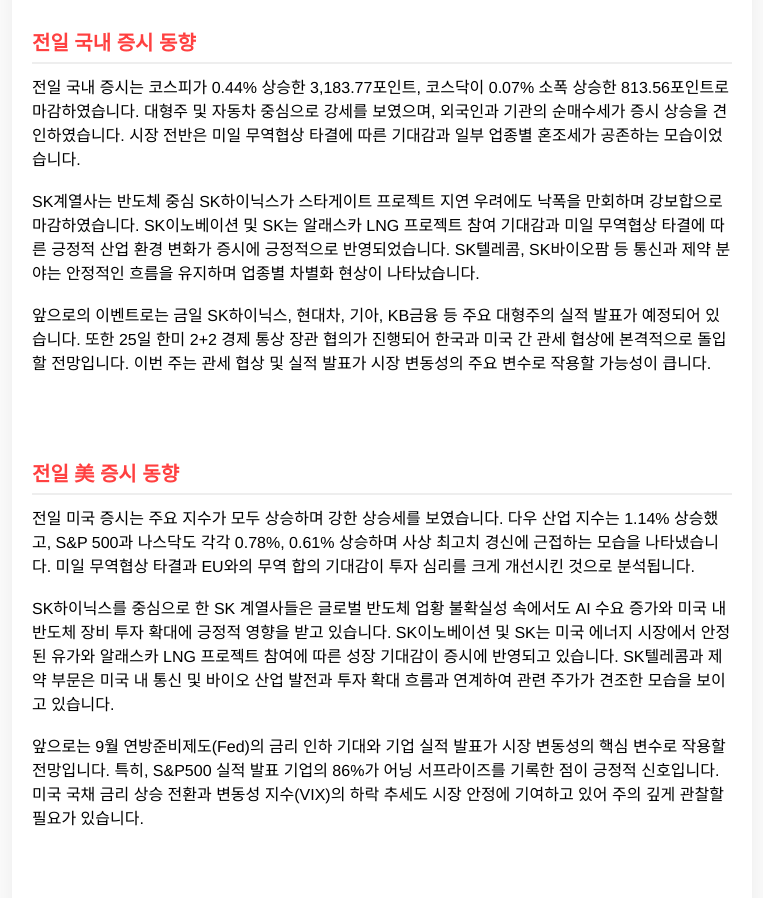
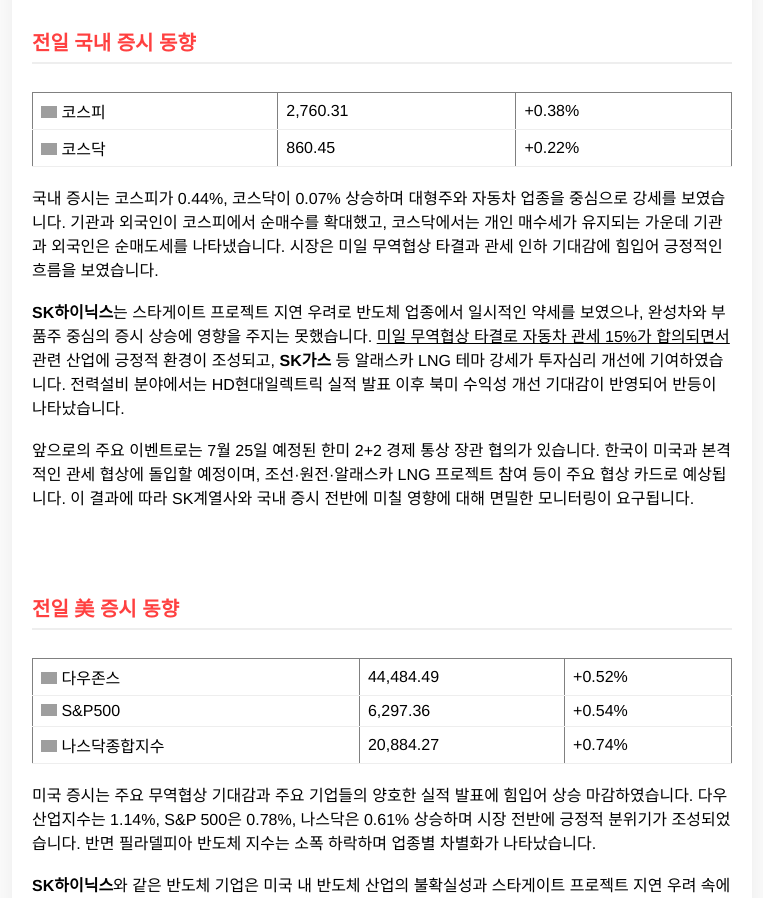
Before and after one commit to AJ-114/sksquare, a plain HTML site: page index.html in a window 1280 px wide. Shown: the part 160-1058 px from the top of the page, without its empty margins (258-1021 px from the left). Drawn offline with nearby package versions, Linux system fonts and the light colour scheme; grey boxes are pictures that could not be loaded.

Commit message:
Add files via upload

```diff
--- a/index.html
+++ b/index.html
@@ -157,11 +157,29 @@
     <!-- 소제목: 전일 국내 증시 동향 -->
 <div class="section-title">전일 국내 증시 동향</div>
 
+<br>
+
+
+<table border="1">
+  <tr>
+    <td><img src="https://flagcdn.com/kr.svg" alt="KR" width="16"> 코스피</td>
+    <td align="right">2,760.31</td>
+    <td align="right">+0.38%</td>
+  </tr>
+  <tr>
+    <td><img src="https://flagcdn.com/kr.svg" alt="KR" width="16"> 코스닥</td>
+    <td align="right">860.45</td>
+    <td align="right">+0.22%</td>
+  </tr>
+</table>
+
+<br>
+
 <!-- 요약 콜아웃 -->
 <div>
-전일 국내 증시는 코스피가 0.44% 상승한 3,183.77포인트, 코스닥이 0.07% 소폭 상승한 813.56포인트로 마감하였습니다. 대형주 및 자동차 중심으로 강세를 보였으며, 외국인과 기관의 순매수세가 증시 상승을 견인하였습니다. 시장 전반은 미일 무역협상 타결에 따른 기대감과 일부 업종별 혼조세가 공존하는 모습이었습니다.<br><br>
-SK계열사는 반도체 중심 SK하이닉스가 스타게이트 프로젝트 지연 우려에도 낙폭을 만회하며 강보합으로 마감하였습니다. SK이노베이션 및 SK는 알래스카 LNG 프로젝트 참여 기대감과 미일 무역협상 타결에 따른 긍정적 산업 환경 변화가 증시에 긍정적으로 반영되었습니다. SK텔레콤, SK바이오팜 등 통신과 제약 분야는 안정적인 흐름을 유지하며 업종별 차별화 현상이 나타났습니다.<br><br>
-앞으로의 이벤트로는 금일 SK하이닉스, 현대차, 기아, KB금융 등 주요 대형주의 실적 발표가 예정되어 있습니다. 또한 25일 한미 2+2 경제 통상 장관 협의가 진행되어 한국과 미국 간 관세 협상에 본격적으로 돌입할 전망입니다. 이번 주는 관세 협상 및 실적 발표가 시장 변동성의 주요 변수로 작용할 가능성이 큽니다.
+국내 증시는 코스피가 0.44%, 코스닥이 0.07% 상승하며 대형주와 자동차 업종을 중심으로 강세를 보였습니다. 기관과 외국인이 코스피에서 순매수를 확대했고, 코스닥에서는 개인 매수세가 유지되는 가운데 기관과 외국인은 순매도세를 나타냈습니다. 시장은 미일 무역협상 타결과 관세 인하 기대감에 힘입어 긍정적인 흐름을 보였습니다.<br><br>
+<strong>SK하이닉스</strong>는 스타게이트 프로젝트 지연 우려로 반도체 업종에서 일시적인 약세를 보였으나, 완성차와 부품주 중심의 증시 상승에 영향을 주지는 못했습니다. <u>미일 무역협상 타결로 자동차 관세 15%가 합의되면서</u> 관련 산업에 긍정적 환경이 조성되고, <strong>SK가스</strong> 등 알래스카 LNG 테마 강세가 투자심리 개선에 기여하였습니다. 전력설비 분야에서는 HD현대일렉트릭 실적 발표 이후 북미 수익성 개선 기대감이 반영되어 반등이 나타났습니다.<br><br>
+앞으로의 주요 이벤트로는 7월 25일 예정된 한미 2+2 경제 통상 장관 협의가 있습니다. 한국이 미국과 본격적인 관세 협상에 돌입할 예정이며, 조선·원전·알래스카 LNG 프로젝트 참여 등이 주요 협상 카드로 예상됩니다. 이 결과에 따라 SK계열사와 국내 증시 전반에 미칠 영향에 대해 면밀한 모니터링이 요구됩니다.
 </div>
 
 <br>
@@ -171,11 +189,38 @@
 <!-- 소제목: 전일 美 증시 동향 -->
 <div class="section-title">전일 美 증시 동향</div>
 
+<br>
+
+
+<table border="1">
+  <tr>
+    <td><img src="https://flagcdn.com/us.svg" alt="KR" width="16"> 다우존스</td>
+    <td align="right">44,484.49</td>
+    <td align="right">+0.52%</td>
+  </tr>
+  <tr>
+    <td><img src="https://flagcdn.com/us.svg" alt="KR" width="16"> S&P500</td>
+    <td align="right">6,297.36</td>
+    <td align="right">+0.54%</td>
+  </tr>
+    <tr>
+    <td><img src="https://flagcdn.com/us.svg" alt="KR" width="16"> 나스닥종합지수</td>
+    <td align="right">20,884.27</td>
+    <td align="right">+0.74%</td>
+  </tr>
+</table>
+
+
+
+
+<br>
+
+
 <!-- 요약 콜아웃 -->
 <div>
-전일 미국 증시는 주요 지수가 모두 상승하며 강한 상승세를 보였습니다. 다우 산업 지수는 1.14% 상승했고, S&P 500과 나스닥도 각각 0.78%, 0.61% 상승하며 사상 최고치 경신에 근접하는 모습을 나타냈습니다. 미일 무역협상 타결과 EU와의 무역 합의 기대감이 투자 심리를 크게 개선시킨 것으로 분석됩니다.<br><br>
-SK하이닉스를 중심으로 한 SK 계열사들은 글로벌 반도체 업황 불확실성 속에서도 AI 수요 증가와 미국 내 반도체 장비 투자 확대에 긍정적 영향을 받고 있습니다. SK이노베이션 및 SK는 미국 에너지 시장에서 안정된 유가와 알래스카 LNG 프로젝트 참여에 따른 성장 기대감이 증시에 반영되고 있습니다. SK텔레콤과 제약 부문은 미국 내 통신 및 바이오 산업 발전과 투자 확대 흐름과 연계하여 관련 주가가 견조한 모습을 보이고 있습니다.<br><br>
-앞으로는 9월 연방준비제도(Fed)의 금리 인하 기대와 기업 실적 발표가 시장 변동성의 핵심 변수로 작용할 전망입니다. 특히, S&P500 실적 발표 기업의 86%가 어닝 서프라이즈를 기록한 점이 긍정적 신호입니다. 미국 국채 금리 상승 전환과 변동성 지수(VIX)의 하락 추세도 시장 안정에 기여하고 있어 주의 깊게 관찰할 필요가 있습니다.
+미국 증시는 주요 무역협상 기대감과 주요 기업들의 양호한 실적 발표에 힘입어 상승 마감하였습니다. 다우 산업지수는 1.14%, S&P 500은 0.78%, 나스닥은 0.61% 상승하며 시장 전반에 긍정적 분위기가 조성되었습니다. 반면 필라델피아 반도체 지수는 소폭 하락하며 업종별 차별화가 나타났습니다.<br><br>
+<strong>SK하이닉스</strong>와 같은 반도체 기업은 미국 내 반도체 산업의 불확실성과 스타게이트 프로젝트 지연 우려 속에서 필라델피아 반도체 지수 하락의 영향을 받았습니다. 그러나 <u>글로벌 무역협상 진전에 따른 자동차 및 에너지 분야의 긍정적 환경</u>은 SK이노베이션, SK가스 등 석유·가스 및 가스 유틸리티 계열사에 투자심리 개선으로 이어지고 있습니다. 주요 기술기업들의 CAPEX 확대와 인프라 수요 증가는 장기적인 반도체 수요 회복 가능성을 시사합니다.<br><br>
+주의 깊게 볼 미증시 데이터로는 9월 연준 금리 인하 기대치 상승과 주요 기업들의 어닝 서프라이즈 비율, 그리고 글로벌 무역협상 진행 상황이 있습니다. 특히, GE의 AI 기반 전력 인프라 수요 증가와 GM의 무역협상 완화에 따른 완성차 산업 호조가 주목됩니다. 25일 예정된 한미 2+2 경제 통상 장관 협의도 SK계열사에 미칠 영향을 감안해 면밀히 모니터링할 필요가 있습니다.
 </div>
 
 <br>
@@ -196,6 +241,8 @@
     </tr>
   </thead>
   <tbody>
+
+    <!--
     <tr>
       <td class="item"><img src="https://flagcdn.com/kr.svg" alt="KR"> 코스피</td>
       <td>2,760.31</td>
@@ -208,7 +255,7 @@
       <td class="positive">+0.22%</td>
       <td>2025-07-25</td>
     </tr>
-    <tr>
+        <tr>
       <td class="item"><img src="https://flagcdn.com/us.svg" alt="US"> 다우존스</td>
       <td>44,484.49</td>
       <td class="positive">+0.52%</td>
@@ -226,6 +273,8 @@
       <td class="positive">+0.74%</td>
       <td>2025-07-24</td>
     </tr>
+
+    -->
     <tr>
       <td class="item"><img src="https://flagcdn.com/eu.svg" alt="EU"> 유로 스톡스50</td>
       <td>4,388.90</td>
@@ -248,12 +297,6 @@
       <td class="item"><img src="https://flagcdn.com/cn.svg" alt="CN"> 상해종합</td>
       <td>3,156.24</td>
       <td class="negative">-0.28%</td>
-      <td>2025-07-25</td>
-    </tr>
-    <tr>
-      <td class="item"><img src="https://img.icons8.com/color/48/bitcoin--v1.png" alt="BTC" style="width:18px; height:18px;"> 비트코인</td>
-      <td>$118,926.98</td>
-      <td class="negative">-0.34%</td>
       <td>2025-07-25</td>
     </tr>
     <tr>
@@ -538,7 +581,7 @@
 
 <!-- 요약 콜아웃 -->
 <div>
-  반도체 산업에서는 AI 수요 증가와 데이터센터의 용량 부족 현상이 주요 이슈로 부각되고 있습니다. Google과 NVIDIA 등 빅테크 기업의 투자 확대가 관련 장비 수요를 견인하며, SK하이닉스 중심의 글로벌 반도체 서플라이체인 성과가 주목받고 있습니다. AI 2라운드 진입과 B2B AI 수요 확장이 산업 성장의 핵심 동력으로 예상됩니다.<br><br>무선통신서비스 산업에서는 7월 단말기유통구조개선법(단통법) 폐지에도 불구하고 하반기 마케팅 비용의 급증 가능성은 낮다는 분석이 우세합니다. 제조사 간 경쟁이 제한적이고, 통신 3사 간 과열 경쟁도 일시적일 전망입니다. SK텔레콤은 결합상품 효과로 점유율 변동과 시장 요동 가능성은 있으나 단기 이슈에 그칠 것으로 예상됩니다.<br><br>석유와 가스 산업에서는 에너지 가격 안정화와 함께 알래스카 LNG 프로젝트 참여 기대감이 투자 심리를 지지하고 있습니다. WTI 및 Dubai 유가가 다소 변동성을 보이는 가운데 사우디의 OSP 인상 등이 산업 개선 방향성을 뒷받침하고 있습니다. 정유·화학 부문은 하반기에도 긍정적 방향성을 유지할 것으로 전망됩니다.<br><br>화학 산업은 EU 및 미국의 반덤핑 관세 강화와 관련해 체인 구조조정이 진행 중입니다. 에폭시 및 선박용 도료 가격 상승과 2026년 EU의 EUDR 시행 등이 시장에 영향을 미치고 있습니다. 국내 원재료 및 화학업체들이 이러한 변화에 따른 주목을 받고 있습니다.
+  <strong>SK하이닉스</strong>는 <u>2분기 매출액과 영업이익이 전분기 대비 크게 증가</u>하며 견조한 실적을 기록할 전망입니다. AI 수요 호조와 선단 공정 램프업으로 HBM 제품 시장에서 독주를 이어가고 있어 중장기 경쟁력 유지가 기대됩니다. 다만, 공급 과잉 우려가 반복되고 있어 신중한 관찰이 필요합니다.<br><br><strong>SK텔레콤</strong>은 2분기 USIM 교체 비용 반영으로 영업이익이 크게 감소할 것으로 예상되나, <u>장기 배당 정책 유지와 2026년 수익 회복 기대</u>가 긍정적 요인입니다. 가입자 감소가 아쉽지만 단기 어닝쇼크를 과도하게 우려할 필요는 없으며, KT와 유사한 주가 흐름이 예상됩니다. 배당 가치 측면에서 중장기 투자 매력은 유지됩니다.<br><br><strong>SK이노베이션</strong>은 2분기 정유 부문의 실적 부진에도 불구하고 배터리 부문에서 개선 조짐을 보여 3분기에는 영업이익 반등이 기대됩니다. <u>사업 재편과 구조조정에 따른 불확실성</u>이 존재하나 전반적인 개선 방향성은 지속되고 있습니다. 정유 적자 확대가 당분간 실적 리스크로 작용할 전망입니다.<br><br><strong>SK가스</strong>는 LPG-LNG 복합 발전소 가동과 수소연료전지 발전소 본격 가동으로 친환경 신사업에서 새로운 성장 동력을 확보하고 있습니다. <u>Net Zero 전략의 핵심으로서 발전 사업 실적이 개선</u>되고 있어 미래 성장 가능성이 크다고 판단됩니다. 연료 선택권 확대와 파생상품 활용도 긍정적 요소입니다.<br><br><strong>SK케미칼</strong>은 2분기 일회성 비용 반영에도 안정적인 본업 실적을 기록하였으며, 하반기에는 <u>친환경 소재 및 3개의 주요 성장 동력</u>이 실적 개선을 견인할 것으로 예상됩니다. 목표주가 상향 조정은 긍정적인 시장 평가를 반영합니다.
 </div>
 
 <!-- 리포트 카드 컨테이너
@@ -599,9 +642,8 @@
 
   <!-- 요약 콜아웃 -->
 <div>
-  최근 AI와 클라우드 수요 급증으로 반도체 산업 내 B2B AI 수요가 새롭게 부각되고 있습니다. Google의 FY2Q25 실적 발표를 통해 클라우드 인프라 부족이 지속되며, 관련 설비 투자 증가가 예상되어 SK하이닉스 등 반도체 계열사에 긍정적인 영향을 미칠 전망입니다. 8월 중순까지 빅테크 및 데이터센터 관련 실적 발표가 업황을 가늠하는 중요한 지표가 될 것입니다.<br><br>무선통신서비스 산업에서는 7월 단말기 유통법 폐지에도 불구하고 제조사 간 경쟁이 크지 않아 과열 우려는 낮은 상태입니다. SK텔레콤을 비롯한 통신 3사는 단기 마케팅 비용 급증 없이 안정적인 수익성을 유지할 것으로 예상되며, 가입자 점유율 변동도 단기 이슈에 그칠 가능성이 큽니다. 이에 따라 하반기 실적 안정성과 투자 심리 회복이 기대됩니다.<br><br>화학 산업은 최근 EU와 미국의 반덤핑 관세 및 관련 구조조정 이슈가 부각되고 있습니다. 에폭시 체인 내 선박용 도료 가격 상승과 2026년 EUDR 시행 준비가 시장에 영향을 미치고 있어 SKC와 SK케미칼 등 화학 계열사의 수익성 변화에 주목할 필요가 있습니다. 관련 원재료 공급 및 가격 동향을 면밀히 관찰해야 할 시점입니다.<br><br>제약 산업에서는 글로벌 바이오제약 업종이 연구개발 성과와 해외 사업 성장에 힘입어 지속적인 주가 상승 모멘텀을 보이고 있습니다. SK바이오팜과 SK바이오사이언스 등은 차별화된 신약 개발 및 임상 성과 발표가 기대되어 중장기 성장 전망이 밝습니다. 높은 변동성 속에서도 재평가 모멘텀에 주목할 필요가 있습니다.<br><br>에너지장비 및 서비스 산업에서는 중국 태양광 관련 Anti-Involution 기대감이 강하게 나타나고 있습니다. 최근 한 달간 67% 급등한 주가와 함께 실적 개선은 시간이 필요하나, 관련 밸류에이션 리레이팅이 선행되고 있습니다. SK오션플랜트 등은 태양광 및 해상풍력 사업에서 중장기 성장 기반을 마련 중입니다.
+  <u>반도체와 반도체장비 산업은 AI 2라운드 진입과 함께 B2B AI 수요가 크게 확대되고 있습니다.</u> SK하이닉스를 중심으로 글로벌 주요 업체들이 견조한 실적을 발표했으며, NVIDIA의 중국 수출 규제 해제는 시장에 긍정적 영향을 미칠 전망입니다. 데이터센터 용량 부족과 병목 현상은 향후 클라우드 및 AI 인프라 투자 확대의 핵심 동인이 될 것입니다.<br><br><u>무선통신서비스 산업에서는 단통법 폐지에도 불구하고 하반기 마케팅 비용 급증 가능성은 낮습니다.</u> SK텔레콤은 2분기 실적 호조와 더불어 8월 중순까지 투자 매력도가 유지될 것으로 보이며, 가입자 점유율 변동은 결합상품 영향으로 제한적일 전망입니다. 시장 과열 우려는 있으나 제조사 간 경쟁 미약과 지원금 자산화 처리로 실적 영향은 제한적입니다.<br><br><u>석유와 가스 산업은 하반기 정유와 화학 부문의 개선 흐름이 지속되고 있습니다.</u> 사우디의 8월 OSP 인상과 평균 복합정제마진 상승이 긍정적으로 작용하며, 특히 Downstream 화학 업체들이 주목받고 있습니다. WTI와 Dubai 유가 변동에도 불구하고 시장 방향성은 견고한 편입니다.<br><br><u>화학 산업에서는 EU와 미국의 에폭시 반덤핑 관세 및 관련 체인 구조조정이 주요 이슈입니다.</u> 2026년 시행 예정인 EUDR과 선박용 도료 가격 상승이 업계에 중요한 영향을 미칠 것으로 보입니다. 또한 유럽 생산 차질로 TDI 판가가 크게 상승하며 관련 업체들의 주목이 요구됩니다."
 </div>
-
 <!--
 <div style="display: flex; flex-direction: column; gap: 20px; font-size: 17px; color: #222;">
 
@@ -722,8 +764,8 @@
 
 <!-- 요약 콜아웃 -->
 <div>
- SK하이닉스는 AI 호재와 최대 실적에도 주가 상승이 더딘 점이 아쉬우시네요. 최근 자사주 매입과 수율 개선 기대감이 있으나 기관과 외국인 매도가 부담으로 작용하는 모습입니다. 투자자분들은 단기 변동성보다는 장기 성장에 대한 신중한 접근을 권장하고 계십니다.<br><br>SK스퀘어는 자회사 배당과 자사주 처분 소식에도 불구하고 주가가 기대만큼 반응하지 않아 아쉽다는 의견이 많았습니다. 낮은 PER과 부채 비율 대비 저평가라는 평가가 있으나 시장 변동성에 따른 투자자 불안감도 눈에 띕니다. 향후 자회사 성장과 지주사 역할 강화가 관건이라는 기대가 존재합니다.<br><br>SK이노베이션 관련 글에서는 적자 지속과 SK온 배터리 부문의 부담이 가장 큰 걱정거리로 나타났습니다. 배터리 합병 및 흑자 전환 시점이 주가 반등의 중요한 모멘텀으로 인식되고 있으며, 단기 실적 부진에 따른 투자자들의 불만도 적지 않았습니다. 안정적인 수익구조 개선이 시급한 과제로 보입니다.<br><br>SK텔레콤에 대해서는 AI 사업 확대와 배당에 대한 긍정적 평가가 많으나 개인정보 유출 사고 등 일부 악재가 주가 상승에 제약으로 작용하고 있습니다. 배당률이 높은 점이 투자자들의 마음을 붙잡고 있으나, 사업 방향성과 수급 불안이 혼재된 상황입니다. 장기 보유에 대한 신뢰를 바탕으로 꾸준한 개선이 필요하다는 목소리가 큽니다.<br><br>SKC화학은 2차전지 소재 관련 기대감이 크지만 관세 리스크와 주가 변동성에 대한 우려가 공존합니다. 일부 투자자들은 고평가 논란과 거래량 저조를 지적하며 조심스러운 접근을 권고하고 있습니다. 소재 산업 성장 전망이 밝으나 단기 모멘텀 확보가 필요한 시점이라는 의견이 많습니다.
-</div>
+ <strong>SK하이닉스</strong> 주주분들은 <u>최대 실적 대비 주가가 기대만큼 오르지 않아 아쉬움</u>을 표현하고 계십니다. AI 수혜와 기술력 향상에 대한 긍정적 시각이 있지만, 단기 변동성에 대한 우려도 공존합니다. 자사주 매입 여부와 공매도 이슈도 꾸준히 관심사로 부각되고 있습니다.<br><br><strong>SK스퀘어</strong>는 <u>지주사로서 저평가와 불확실성</u>이 아쉬운 점으로 지적됩니다. 자회사 가치 대비 주가가 낮다는 의견과 배당 관련 소식에 관심이 많으며, 공매도 압박과 거래량 부진도 걱정스러운 요소입니다. 합병과 성장 모멘텀에 대한 기대가 큰 상황입니다.<br><br><strong>SK이노베이션</strong>에 대해서는 <u>적자 구조와 SK온의 실적 개선 지연</u>이 가장 큰 아쉬움으로 나타납니다. 배터리 부문 경쟁 심화와 관세 이슈도 부담으로 인식되며, 흑자 전환 시점에 대한 기대와 함께 투자자들의 인내가 요구되는 모습입니다. 실적 발표와 합병 관련 뉴스가 주가에 영향을 미치고 있습니다.<br><br><strong>SK텔레콤</strong> 주주분들은 <u>개인정보 유출 소송과 배당 관련 불안감</u>이 있으나, AI와 데이터센터 사업에 대한 긍정적 전망도 큽니다. 통신주 특성상 주가 변동성이 크고, 배당 확대를 바라는 목소리가 많으며, 단기 조정에도 장기 보유 의견이 다수입니다. 외국인 매도 움직임과 시장 환경 변화가 걱정 요소입니다.<br><br><strong>SKC</strong>는 <u>관세 협상 불확실성과 주가 저평가</u>가 투자자들의 큰 고민거리입니다. 거래량이 적고 공매도 압박도 있어 변동성이 심하며, 2차전지 및 전기차 관련 호재에 비해 주가 상승이 더딘 점에 아쉬움이 많습니다. 자회사 성장과 합병 기대감이 긍정적 포인트로 거론되고 있습니다.
+ </div>
 
 
 
```
